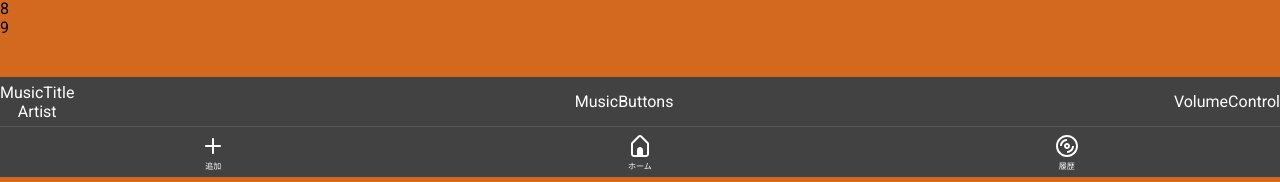
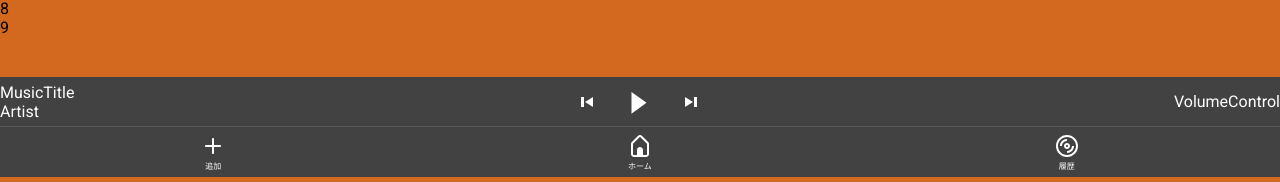
Before and after one commit to kc3hack/2024_A, a React (Vite) app in the folder frontend/: page / in a window 1280 px wide. Shown: the part 623-805 px from the top of the page. Built offline with nearby package versions, Linux system fonts and the light colour scheme.

Commit message:
Add music buttons

```diff
--- a/frontend/components/MusicMenu.tsx
+++ b/frontend/components/MusicMenu.tsx
@@ -8,7 +8,21 @@ const MusicMenu = () => {
         MusicTitle <br />
         Artist
       </div>
-      <div className="music-menu-element">MusicButtons</div>
+      <div className="music-menu-element">
+        <div className="music-menu-buttons">
+          <img
+            src="/play-track-prev.svg"
+            alt=""
+            className="play-track-prev-button"
+          />
+          <img src="/play-button.svg" alt="" className="play-track-button" />
+          <img
+            src="/play-track-next.svg"
+            alt=""
+            className="play-track-next-button"
+          />
+        </div>
+      </div>
       <div className="music-menu-element">VolumeControl</div>
     </div>
   );
--- a/frontend/styles/MusicMenu.css
+++ b/frontend/styles/MusicMenu.css
@@ -1,5 +1,6 @@
 .music-menu {
     min-height: 50px;
+    max-height: 50px;
     background-color: rgb(66, 66, 66);
     border-bottom: solid 1px rgb(88, 88, 88);
     display: flex;
@@ -9,5 +10,16 @@
 }
 
 .music-menu-element {
-    text-align: center;
+    /* text-align: center; */
+    filter: brightness(0) invert(1);
 }
+
+.music-menu-buttons {
+    display: flex;
+    margin-left: 30px;
+    gap: 10px
+}
+
+.play-track-button {
+    width: 60px;
+}
```
